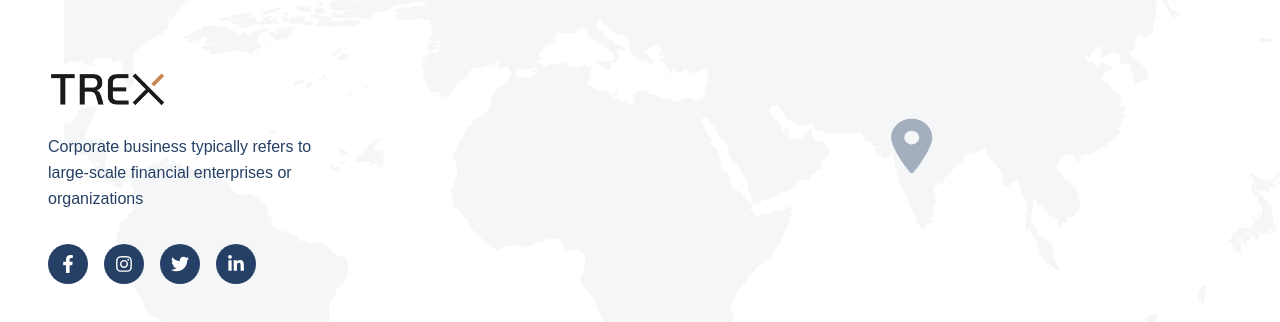
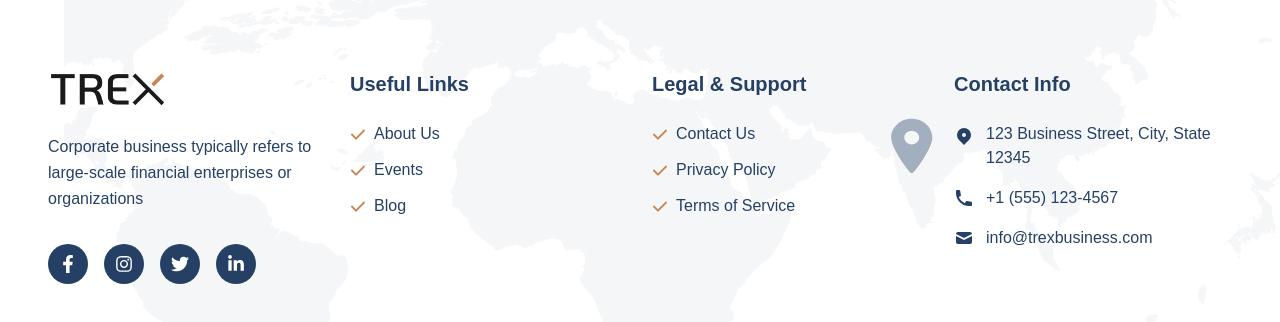
Before and after one commit to nilesh0700/Trex-Next, a Next.js app in the folder client/: page / in a window 1280 px wide. Shown: the part 4881-5203 px from the top of the page. Built offline with nearby package versions, Linux system fonts and the light colour scheme.

Commit message:
footer content remaining.

```diff
--- a/client/src/components/Footer.tsx
+++ b/client/src/components/Footer.tsx
@@ -110,7 +110,9 @@
         {/* Lower footer content container */}
         <div className="relative z-10 max-w-7xl mx-auto px-6 sm:px-8 lg:px-12 py-12 sm:py-16 lg:py-20">
           {/* Footer Content */}
-          <div className="text-left max-w-[300px]">
+          <div className="grid grid-cols-1 md:grid-cols-2 lg:grid-cols-4 gap-8 lg:gap-6">
+            {/* Company Info Section */}
+            <div className="text-left">
               {/* Logo */}
               <div className="mb-6">
                 <Image
@@ -158,6 +160,149 @@
                 </a>
               </div>
             </div>
+
+            {/* Useful Links Section */}
+            <div className="text-left">
+              <h3 className="text-[#264065] text-lg sm:text-xl font-semibold mb-6">
+                Useful Links
+              </h3>
+              <ul className="space-y-3">
+                <li className="flex items-center space-x-2">
+                  <Image
+                    src="/assets/tick.svg"
+                    alt=""
+                    width={16}
+                    height={11}
+                    className="flex-shrink-0"
+                  />
+                  <a
+                    href="/about"
+                    className="text-[#264065] text-sm sm:text-base hover:text-[#1a2d47] transition-colors duration-200"
+                  >
+                    About Us
+                  </a>
+                </li>
+                <li className="flex items-center space-x-2">
+                  <Image
+                    src="/assets/tick.svg"
+                    alt=""
+                    width={16}
+                    height={11}
+                    className="flex-shrink-0"
+                  />
+                  <a
+                    href="/events"
+                    className="text-[#264065] text-sm sm:text-base hover:text-[#1a2d47] transition-colors duration-200"
+                  >
+                    Events
+                  </a>
+                </li>
+                <li className="flex items-center space-x-2">
+                  <Image
+                    src="/assets/tick.svg"
+                    alt=""
+                    width={16}
+                    height={11}
+                    className="flex-shrink-0"
+                  />
+                  <a
+                    href="/blog"
+                    className="text-[#264065] text-sm sm:text-base hover:text-[#1a2d47] transition-colors duration-200"
+                  >
+                    Blog
+                  </a>
+                </li>
+              </ul>
+            </div>
+
+            {/* Legal & Support Section */}
+            <div className="text-left">
+              <h3 className="text-[#264065] text-lg sm:text-xl font-semibold mb-6">
+                Legal & Support
+              </h3>
+              <ul className="space-y-3">
+                <li className="flex items-center space-x-2">
+                  <Image
+                    src="/assets/tick.svg"
+                    alt=""
+                    width={16}
+                    height={11}
+                    className="flex-shrink-0"
+                  />
+                  <a
+                    href="/contact"
+                    className="text-[#264065] text-sm sm:text-base hover:text-[#1a2d47] transition-colors duration-200"
+                  >
+                    Contact Us
+                  </a>
+                </li>
+                <li className="flex items-center space-x-2">
+                  <Image
+                    src="/assets/tick.svg"
+                    alt=""
+                    width={16}
+                    height={11}
+                    className="flex-shrink-0"
+                  />
+                  <a
+                    href="/privacy-policy"
+                    className="text-[#264065] text-sm sm:text-base hover:text-[#1a2d47] transition-colors duration-200"
+                  >
+                    Privacy Policy
+                  </a>
+                </li>
+                <li className="flex items-center space-x-2">
+                  <Image
+                    src="/assets/tick.svg"
+                    alt=""
+                    width={16}
+                    height={11}
+                    className="flex-shrink-0"
+                  />
+                  <a
+                    href="/terms-of-service"
+                    className="text-[#264065] text-sm sm:text-base hover:text-[#1a2d47] transition-colors duration-200"
+                  >
+                    Terms of Service
+                  </a>
+                </li>
+              </ul>
+            </div>
+
+            {/* Contact Info Section */}
+            <div className="text-left">
+              <h3 className="text-[#264065] text-lg sm:text-xl font-semibold mb-6">
+                Contact Info
+              </h3>
+              <div className="space-y-4">
+                <div className="flex items-start space-x-3">
+                  <svg className="w-5 h-5 text-[#264065] mt-1 flex-shrink-0" fill="currentColor" viewBox="0 0 20 20">
+                    <path fillRule="evenodd" d="M5.05 4.05a7 7 0 119.9 9.9L10 18.9l-4.95-4.95a7 7 0 010-9.9zM10 11a2 2 0 100-4 2 2 0 000 4z" clipRule="evenodd" />
+                  </svg>
+                  <p className="text-[#264065] text-sm sm:text-base">
+                    123 Business Street, City, State 12345
+                  </p>
+                </div>
+                <div className="flex items-center space-x-3">
+                  <svg className="w-5 h-5 text-[#264065] flex-shrink-0" fill="currentColor" viewBox="0 0 20 20">
+                    <path d="M2 3a1 1 0 011-1h2.153a1 1 0 01.986.836l.74 4.435a1 1 0 01-.54 1.06l-1.548.773a11.037 11.037 0 006.105 6.105l.774-1.548a1 1 0 011.059-.54l4.435.74a1 1 0 01.836.986V17a1 1 0 01-1 1h-2C7.82 18 2 12.18 2 5V3z" />
+                  </svg>
+                  <p className="text-[#264065] text-sm sm:text-base">
+                    +1 (555) 123-4567
+                  </p>
+                </div>
+                <div className="flex items-center space-x-3">
+                  <svg className="w-5 h-5 text-[#264065] flex-shrink-0" fill="currentColor" viewBox="0 0 20 20">
+                    <path d="M2.003 5.884L10 9.882l7.997-3.998A2 2 0 0016 4H4a2 2 0 00-1.997 1.884z" />
+                    <path d="M18 8.118l-8 4-8-4V14a2 2 0 002 2h12a2 2 0 002-2V8.118z" />
+                  </svg>
+                  <p className="text-[#264065] text-sm sm:text-base">
+                    info@trexbusiness.com
+                  </p>
+                </div>
+              </div>
+            </div>
+          </div>
         </div>
       </div>
     </footer>
```
Also changed, not shown: client/public/assets/tick.svg (added). Lines whose indentation alone changed are shown as unchanged.
